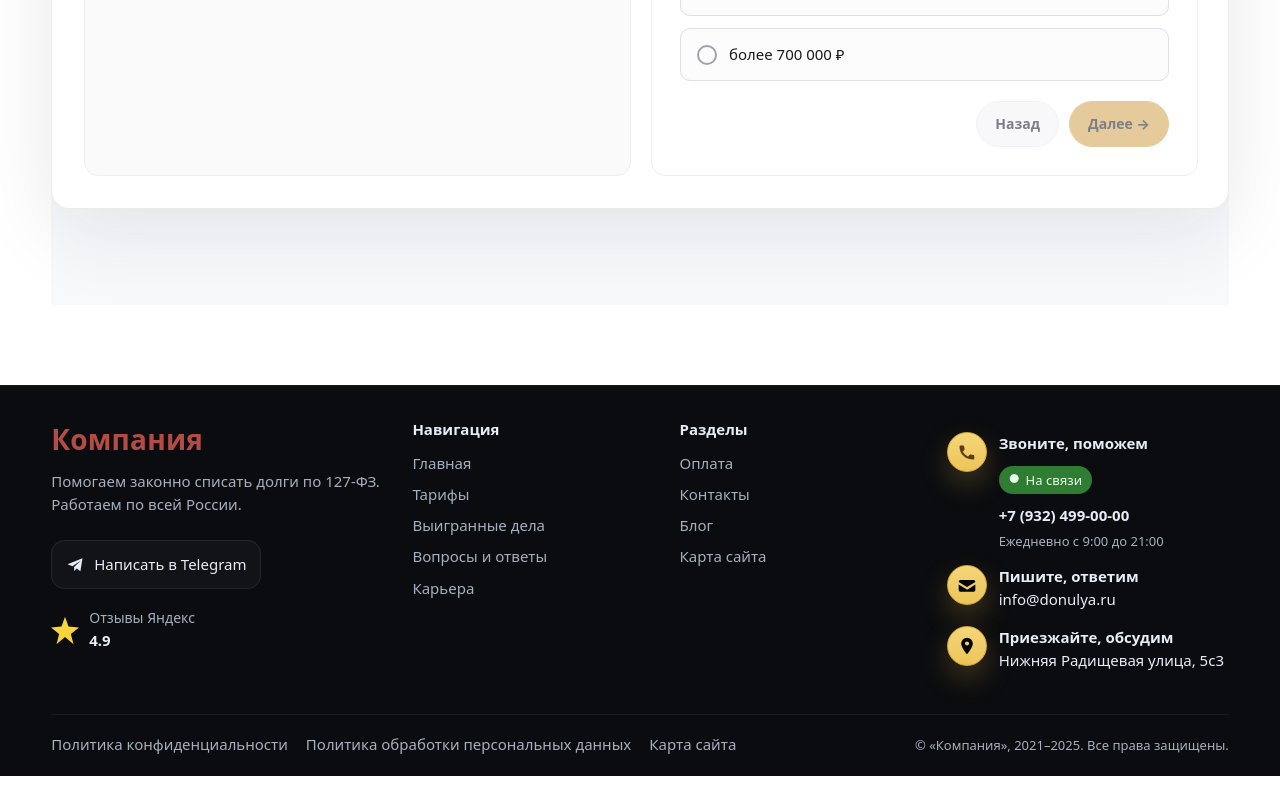
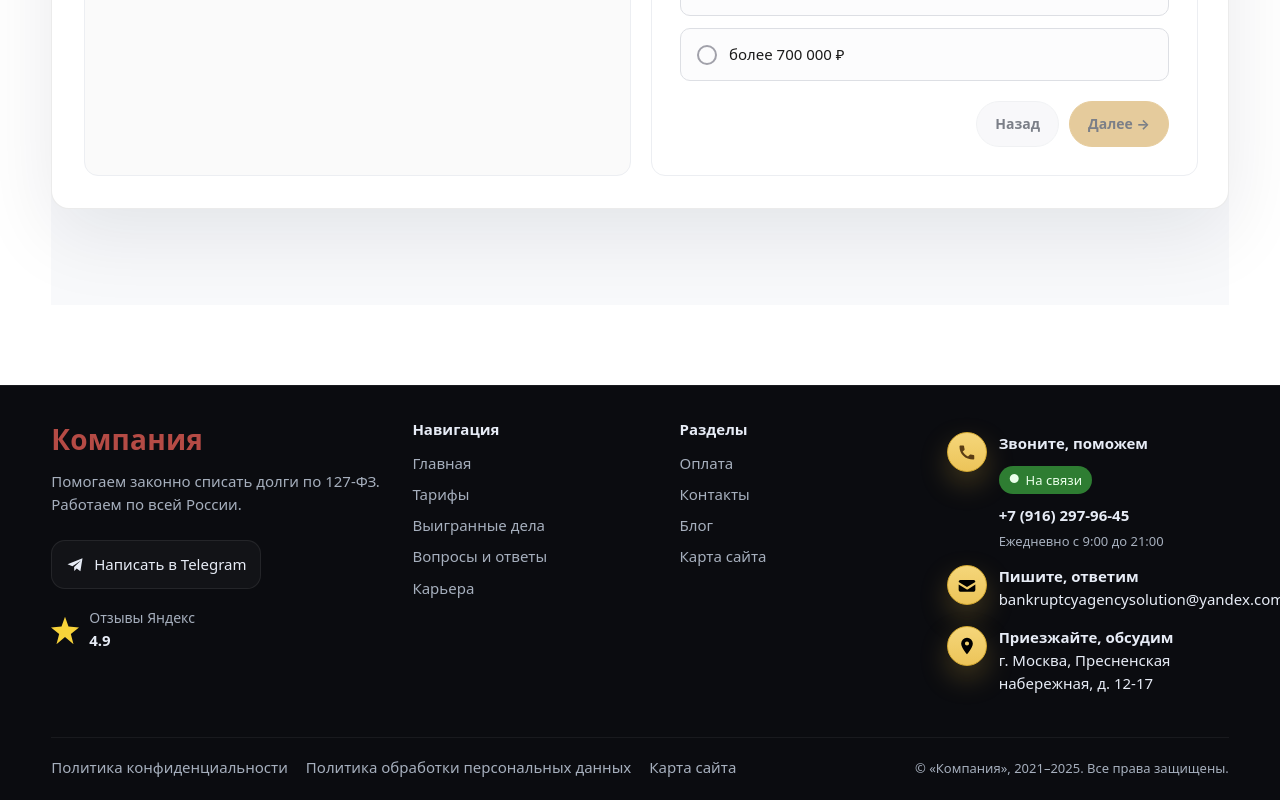
Before and after one commit to lvvNikolas/Bankruptcy-site, a Next.js app: page /faq in a window 1280 px wide. Shown: the part 1427-2227 px from the top of the page. Before the commit the page ends 2203 px from the top, so only its background shows below. Built offline with nearby package versions, Linux system fonts and the light colour scheme.

Commit message:
added footer info

```diff
--- a/src/app/components/sections/Footer/Footer.tsx
+++ b/src/app/components/sections/Footer/Footer.tsx
@@ -106,8 +106,8 @@ export default function Footer() {
                 <div className="footer__phoneRow">
                   <span className="footer__titleText">Звоните, поможем</span>
                   <span className="footer__badgeOnline">На связи</span>
-                  <a className="footer__link footer__phone" href="tel:+79324990000">
-                    +7 (932) 499-00-00
+                  <a className="footer__link footer__phone" href="tel:+79162979645">
+                    +7 (916) 297-96-45
                   </a>
                 </div>
                 <div className="footer__meta">Ежедневно с 9:00 до 21:00</div>
@@ -122,8 +122,8 @@ export default function Footer() {
               </span>
               <div>
                 <div className="footer__contactTitle">Пишите, ответим</div>
-                <a className="footer__link" href="mailto:info@donulya.ru">
-                  info@donulya.ru
+                <a className="footer__link" href="bankruptcyagencysolution@yandex.com">
+                  bankruptcyagencysolution@yandex.com
                 </a>
               </div>
             </div>
@@ -136,7 +136,7 @@ export default function Footer() {
               </span>
               <div>
                 <div className="footer__contactTitle">Приезжайте, обсудим</div>
-                <div className="footer__address">Нижняя Радищевая улица, 5с3</div>
+                <div className="footer__address">г. Москва, Пресненская набережная, д. 12-17</div>
               </div>
             </div>
           </address>
--- a/src/app/layout.tsx
+++ b/src/app/layout.tsx
@@ -5,6 +5,7 @@ import Navbar from "@/app/components/sections/Navbar/Navbar";
 import Footer from "@/app/components/sections/Footer/Footer";
 import FloatingCTA from "@/app/components/widgets/FloatingCTA/FloatingCTA";
 import ScrollTopButton from "@components/widgets/ScrollTopButton/ScrollTopButton";
+
 
 /* ============================================================
    GLOBAL METADATA (SEO)
```
